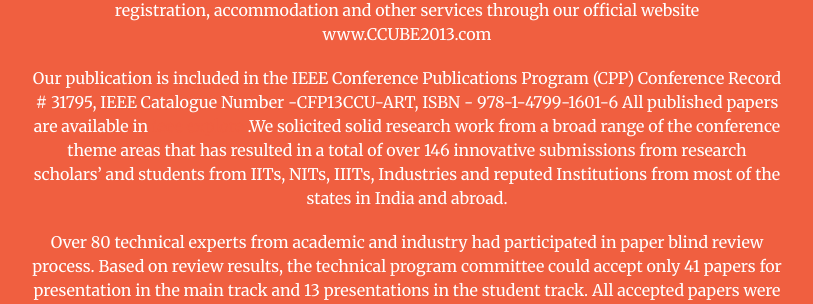
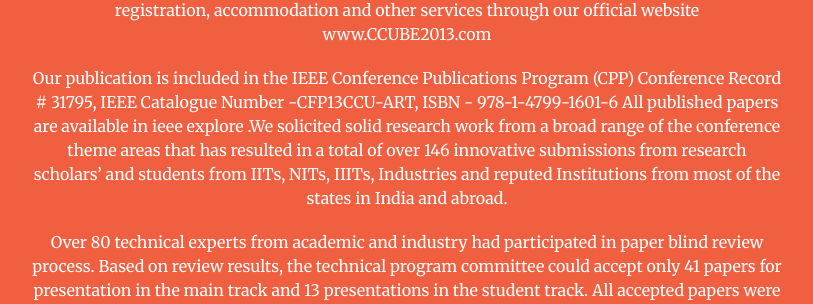
Before and after one commit to YoguBellad/ccube2017, a Jekyll site: the page built from About_c313.html, in a window 1280 px wide. Shown: the part 334-638 px from the top of the page, without its empty margins (233-1046 px from the left). Built offline with Jekyll 4.4.1, drawn with Linux system fonts in a browser that asks for light colours.

Commit message:
abt final3

```diff
--- a/_layouts/c313.html
+++ b/_layouts/c313.html
@@ -2,10 +2,14 @@
 <html lang="en">
 
 {% include head.html %}
-
+<style>
+a {
+    color:white;
+}
+</style>
 <body id="page-top">
 
-  <section class="bg-primary" id="about">
+  <section class="bg-primary" id="about" >
 
     <div class="container">
         <div class="row">
```
